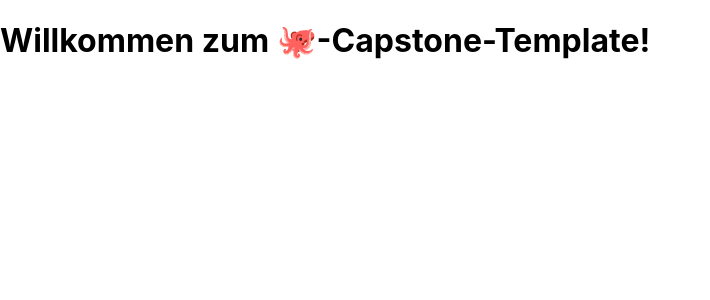
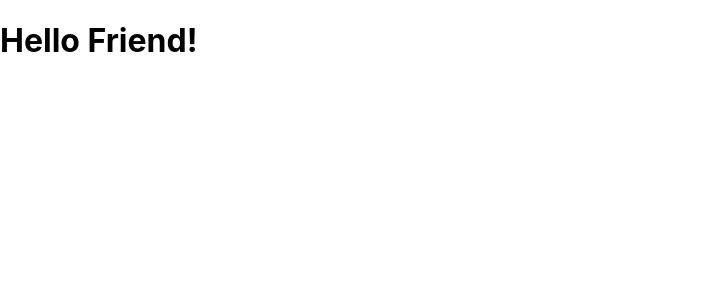
Before and after one commit to actyralf/test-lottie, a Next.js app: page / in a window 1280 px wide. Shown: the top 300 px of the page, without its empty margins (0-710 px from the left). Built offline with nearby package versions, Linux system fonts and the light colour scheme.

Commit message:
init commit

```diff
--- a/pages/index.js
+++ b/pages/index.js
@@ -1,3 +1,3 @@
 export default function Home() {
-  return <h1>Willkommen zum 🐙-Capstone-Template!</h1>;
+  return <h1>Hello Friend!</h1>;
 }
```
